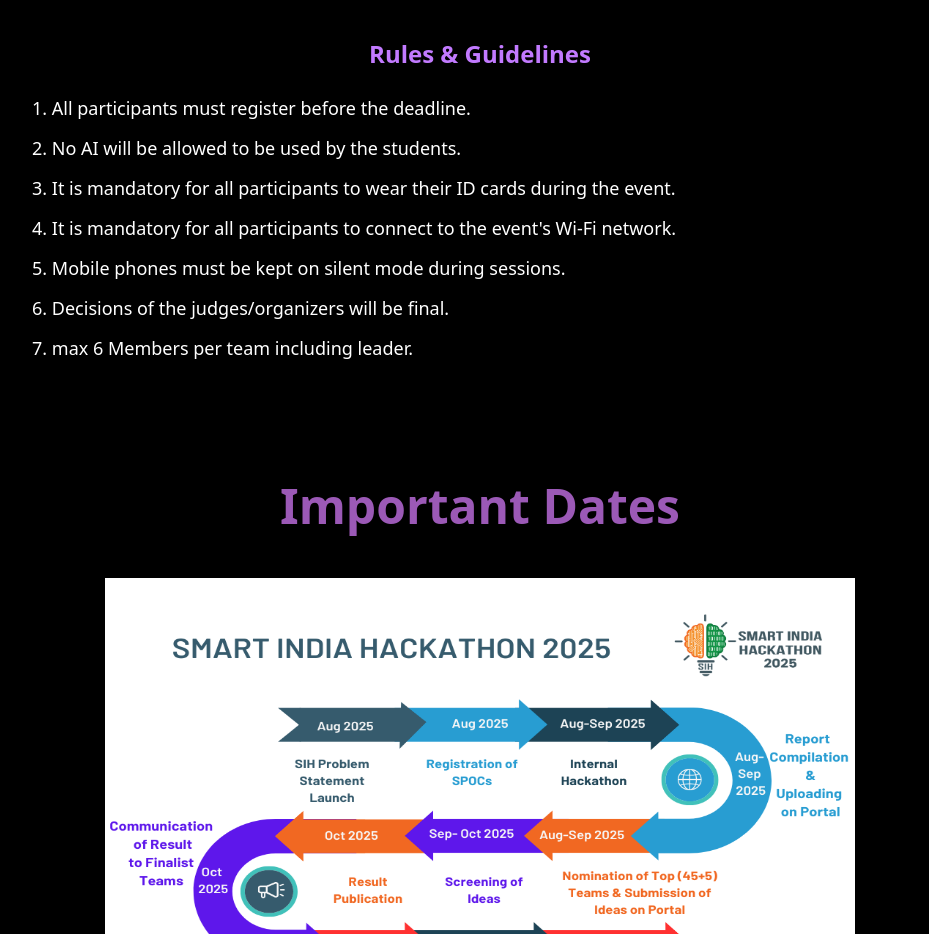
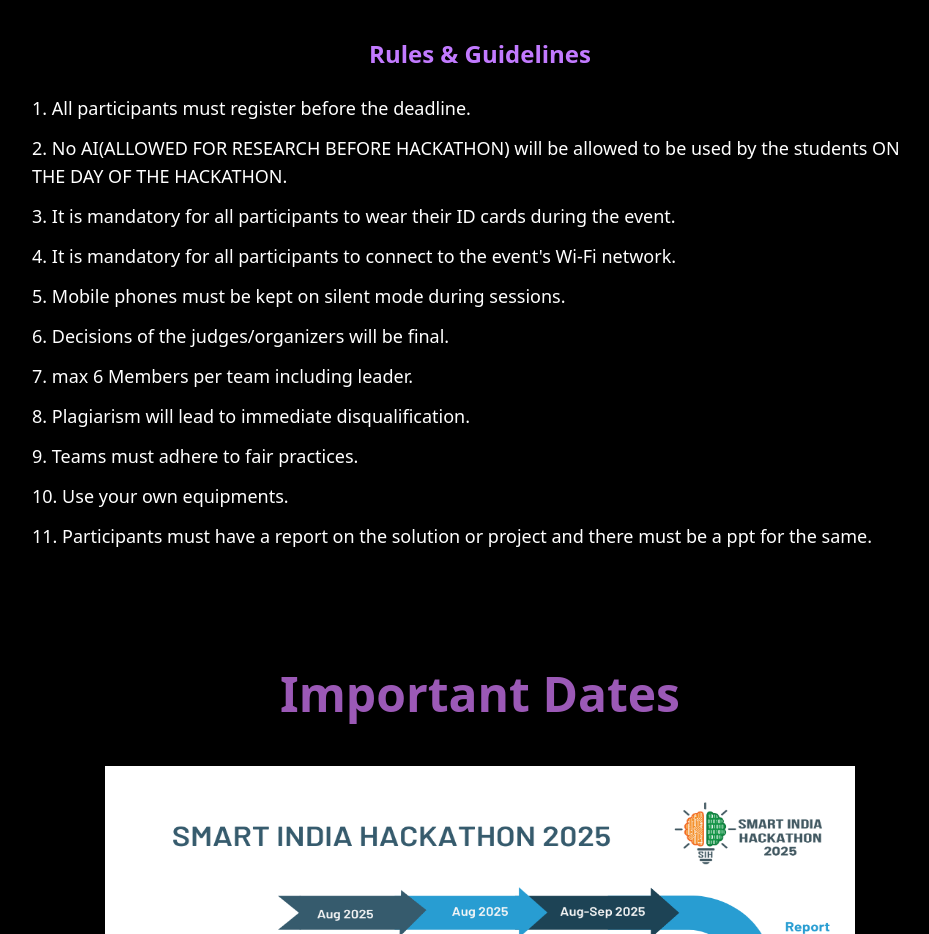
Before and after one commit to SimonLeo28/technoquest, a Next.js app: page / in a window 1280 px wide. Shown: the part 2820-3754 px from the top of the page, without its empty margins (160-1089 px from the left). Built offline with nearby package versions, Linux system fonts and the light colour scheme.

Commit message:
Editted rules

```diff
--- a/app/Components/RulesSection.jsx
+++ b/app/Components/RulesSection.jsx
@@ -1,12 +1,16 @@
 export default function RulesSection() {
   const rules = [
     "All participants must register before the deadline.",
-    "No AI will be allowed to be used by the students.",
+    "No AI(ALLOWED FOR RESEARCH BEFORE HACKATHON) will be allowed to be used by the students ON THE DAY OF THE HACKATHON.",
     "It is mandatory for all participants to wear their ID cards during the event.",
     "It is mandatory for all participants to connect to the event's Wi-Fi network.",
     "Mobile phones must be kept on silent mode during sessions.",
     "Decisions of the judges/organizers will be final.",
     "max 6 Members per team including leader.",
+    "Plagiarism will lead to immediate disqualification.",
+    "Teams must adhere to fair practices.",
+    "Use your own equipments.",
+    "Participants must have a report on the solution or project and there must be a ppt for the same."
   ];
 
   return (
```
